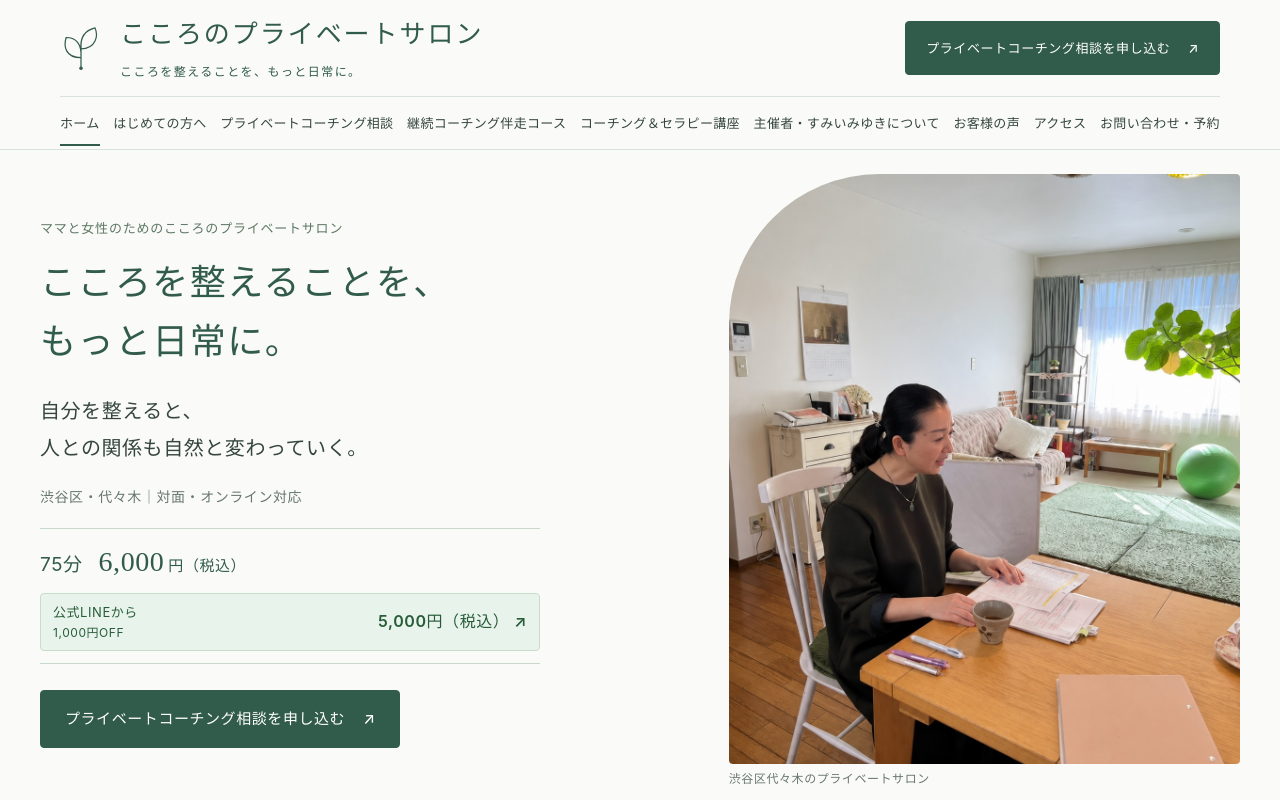
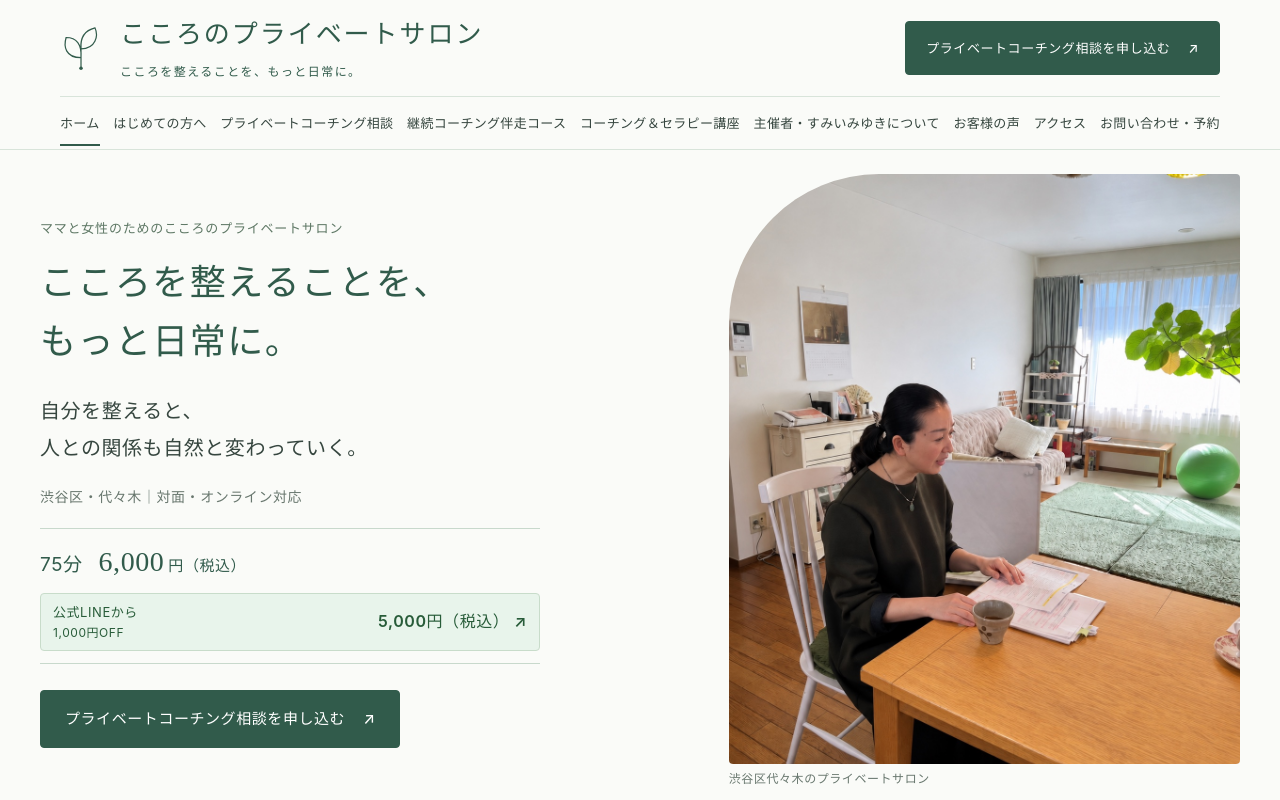
Before and after one commit to sota0110/coaching_hp, a React (Vite) app: page / in a window 1280 px wide. Shown: the top 800 px of the page. Built offline with nearby package versions, Linux system fonts and the light colour scheme.

Commit message:
Remove pens and foreground file from homepage photo

```diff
--- a/scripts/export-routes.mjs
+++ b/scripts/export-routes.mjs
@@ -13,7 +13,7 @@ for (const [path, page] of Object.entries(pages)) {
   const description = page.description || (path === '/' ? `こころを整えることを、もっと日常に。渋谷区代々木のママと女性のためのプライベートサロン。${sessionPricing.minutes}分・${formatPrice(sessionPricing.regular)}、対面・オンライン対応。` : `${customPageTitles[path] || pageTitles[path] || page.title.split(' | ')[0]}のご案内。渋谷区代々木のこころのプライベートサロン。`);
   const canonicalPath = path === '/coaching-course-contact/' ? '/trial-session-booking/' : path;
   const canonical = new URL(canonicalPath.replace(/^\//,''),siteUrl).href;
-  const metadata = `<link rel="canonical" href="${escape(canonical)}"/><meta property="og:type" content="website"/><meta property="og:title" content="${escape(title)}"/><meta property="og:description" content="${escape(description)}"/><meta property="og:url" content="${escape(canonical)}"/><meta property="og:image" content="${new URL('assets/home-salon-without-book.jpg',siteUrl).href}"/>`;
+  const metadata = `<link rel="canonical" href="${escape(canonical)}"/><meta property="og:type" content="website"/><meta property="og:title" content="${escape(title)}"/><meta property="og:description" content="${escape(description)}"/><meta property="og:url" content="${escape(canonical)}"/><meta property="og:image" content="${new URL('assets/home-salon-clear-table.jpg',siteUrl).href}"/>`;
   const output = html.replace(/<title>.*?<\/title>/, `<title>${escape(title)}</title>`).replace(/<meta name="description" content="[^"]*"\s*\/?>/, `<meta name="description" content="${escape(description)}"/>`).replace('</head>',`${metadata}</head>`);
   await writeFile(join(directory, 'index.html'), output);
 }
--- a/src/HomeContent.jsx
+++ b/src/HomeContent.jsx
@@ -12,7 +12,7 @@ export default function HomeContent() {
         <p className="location-note">渋谷区・代々木｜対面・オンライン対応</p>
         <PriceSummary compact/><BookingLink/>
       </div>
-      <figure className="welcome-photo"><img src={localUrl('/assets/home-salon-without-book.jpg')} width="1086" height="1448" alt="自然光が入る代々木のサロンでお話を伺うすみいみゆき" fetchPriority="high"/><figcaption>渋谷区代々木のプライベートサロン</figcaption></figure>
+      <figure className="welcome-photo"><img src={localUrl('/assets/home-salon-clear-table.jpg')} width="1086" height="1448" alt="自然光が入る代々木のサロンでお話を伺うすみいみゆき" fetchPriority="high"/><figcaption>渋谷区代々木のプライベートサロン</figcaption></figure>
     </section>
     <section className="renewal-section concerns-section" aria-labelledby="concerns-title"><div className="section-heading"><p className="section-kicker">こんなお悩みありませんか？</p><h2 id="concerns-title">毎日頑張っているあなたへ</h2></div>
       <ul className="concern-list">{['子どもに優しくしたいのに、ついイライラしてしまう。','家族を優先して、自分のことはいつも後回し。','心配や不安で、気持ちが落ち着かない。','誰かに話を聴いてほしいけれど、なかなか話せない。','子育てが一段落して、これからの自分の人生を考えたい。','もっと自分らしく、毎日を楽しみたい。'].map(text=><li key={text}>{text}</li>)}</ul>
```
Also changed, not shown: public/assets/home-salon-clear-table.jpg (added).
